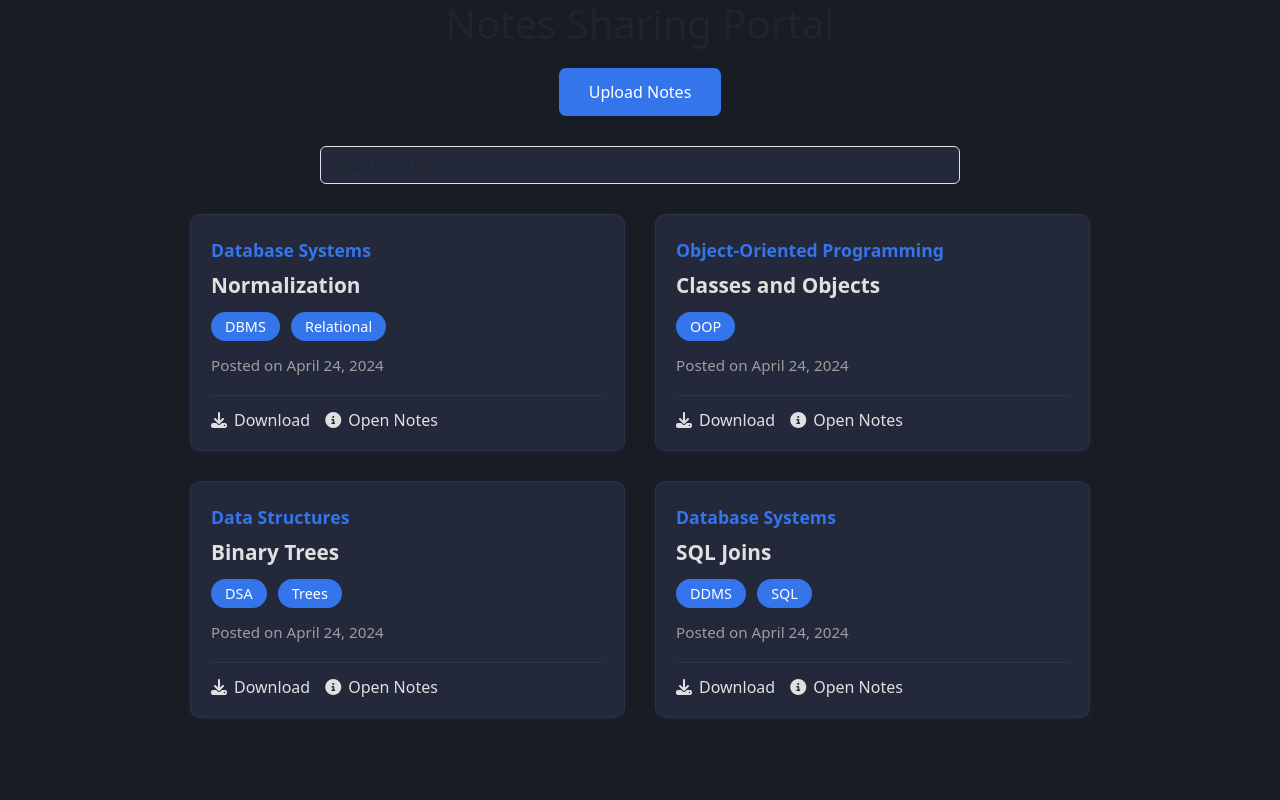
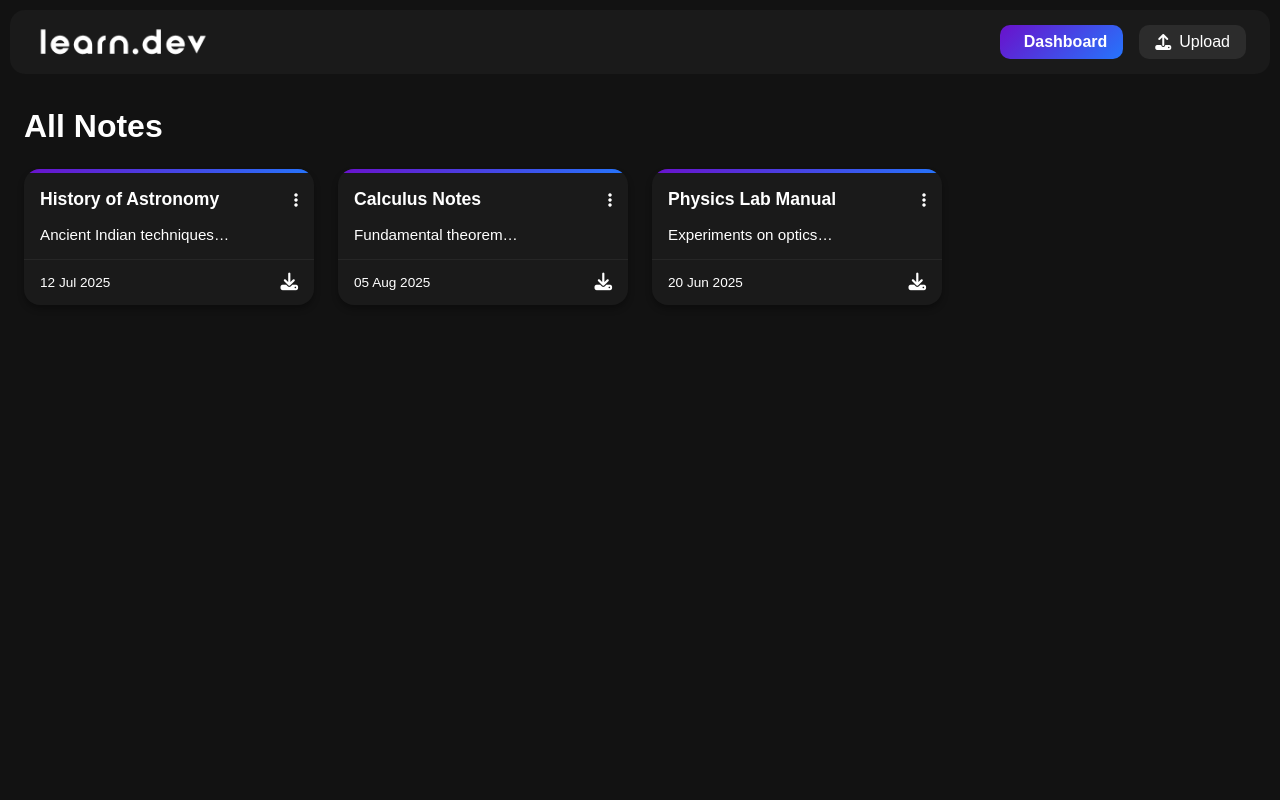
Before and after one commit to Divyanshu-0707/Notes-Sharing-Portal, a PHP site: page /index.html in a window 1280 px wide. Run offline with PHP 8.4, Linux system fonts and the light colour scheme.

Commit message:
Upload Works and Deletion as well

```diff
--- a/index.html
+++ b/index.html
@@ -1,93 +1,101 @@
 <!DOCTYPE html>
-<html>
+<html lang="en">
 <head>
+  <meta charset="utf-8">
   <title>Notes Sharing Portal</title>
   <link rel="stylesheet" href="styles.css">
-    <link href="https://cdn.jsdelivr.net/npm/bootstrap@5.3.0/dist/css/bootstrap.min.css" rel="stylesheet">
-    <link rel="stylesheet" href="https://cdnjs.cloudflare.com/ajax/libs/font-awesome/6.4.2/css/all.min.css">
+  <link rel="stylesheet"
+    href="https://cdnjs.cloudflare.com/ajax/libs/font-awesome/6.4.2/css/all.min.css">
 </head>
 <body>
-    <h1>Notes Sharing Portal</h1>
-    <button id="uploadBtn" data-bs-toggle="modal" data-bs-target="#uploadModal">Upload Notes</button>
-    <div class="search-filter">
-        <input type="text" class="form-control search-bar" placeholder="Search notes">
+  <div class="app-container">
+    <nav class="topnav">
+      <img src="images/logo.png" alt="Logo" class="logo">
+      <ul>
+        <li class="nav-item active" data-target="homeView">
+          <i class="fa-solid fa-grid"></i><span>Dashboard</span>
+        </li>
+        <li class="nav-item" data-target="uploadView">
+          <i class="fa-solid fa-upload"></i><span>Upload</span>
+        </li>
+      </ul>
+    </nav>
 
+    <main class="main-content">
+      <!-- HOME VIEW with multiple cards -->
+      <section id="homeView" class="view active">
+        <div class="page-header">
+          <h1>All Notes</h1>
         </div>
-    <div class="notes-list">
+        <div class="dashboard-grid">
+          <!-- repeat this block to preview UI -->
           <div class="note-card">
-            <div class="note-header">Database Systems</div>
-            <div class="note-title">Normalization</div>
-            <div class="note-tags">
-                <span class="tag">DBMS</span>
-                <span class="tag">Relational</span>
+            <div class="note-card-header">
+              <span class="note-title">History of Astronomy</span>
+              <i class="fa-solid fa-ellipsis-vertical"></i>
             </div>
-            <div class="note-date">Posted on April 24, 2024</div>
-            <div class="note-actions">
-                <button><i class="fa-solid fa-download"></i> Download</button>
-                <button><i class="fa-solid fa-circle-info"></i> Open Notes</button>
+            <p class="note-desc">Ancient Indian techniques…</p>
+            <div class="note-footer">
+              <span class="note-date">12 Jul 2025</span>
+              <button class="btn-ghost"><i class="fa-solid fa-download"></i></button>
             </div>
-            <div class="note-space"></div>
           </div>
           <div class="note-card">
-            <div class="note-header">Object-Oriented Programming</div>
-            <div class="note-title">Classes and Objects</div>
-            <div class="note-tags">
-                <span class="tag">OOP</span>
+            <div class="note-card-header">
+              <span class="note-title">Calculus Notes</span>
+              <i class="fa-solid fa-ellipsis-vertical"></i>
             </div>
-            <div class="note-date">Posted on April 24, 2024</div>
-            <div class="note-actions">
-                <button><i class="fa-solid fa-download"></i> Download</button>
-                <button><i class="fa-solid fa-circle-info"></i> Open Notes</button>
+            <p class="note-desc">Fundamental theorem…</p>
+            <div class="note-footer">
+              <span class="note-date">05 Aug 2025</span>
+              <button class="btn-ghost"><i class="fa-solid fa-download"></i></button>
             </div>
-            <div class="note-space"></div>
           </div>
           <div class="note-card">
-            <div class="note-header">Data Structures</div>
-            <div class="note-title">Binary Trees</div>
-            <div class="note-tags">
-                <span class="tag">DSA</span>
-                <span class="tag">Trees</span>
+            <div class="note-card-header">
+              <span class="note-title">Physics Lab Manual</span>
+              <i class="fa-solid fa-ellipsis-vertical"></i>
             </div>
-            <div class="note-date">Posted on April 24, 2024</div>
-            <div class="note-actions">
-                <button><i class="fa-solid fa-download"></i> Download</button>
-                <button><i class="fa-solid fa-circle-info"></i> Open Notes</button>
-            </div>
-            <div class="note-space"></div>
-        </div>
-        <div class="note-card">
-            <div class="note-header">Database Systems</div>
-            <div class="note-title">SQL Joins</div>
-            <div class="note-tags">
-                <span class="tag">DDMS</span>
-                <span class="tag">SQL</span>
-            </div>
-            <div class="note-date">Posted on April 24, 2024</div>
-            <div class="note-actions">
-                <button><i class="fa-solid fa-download"></i> Download</button>
-                <button><i class="fa-solid fa-circle-info"></i> Open Notes</button>
-            </div>
-            <div class="note-space"></div>
-        </div>
-    </div>
-
-    <div class="modal fade" id="uploadModal" tabindex="-1" aria-labelledby="uploadModalLabel" aria-hidden="true">
-      <div class="modal-dialog">
-        <div class="modal-content">
-          <div class="modal-header">
-            <h5 class="modal-title" id="uploadModalLabel">Upload Notes</h5>
-            <button type="button" class="btn-close" data-bs-dismiss="modal" aria-label="Close"></button>
-          </div>
-          <div class="modal-body">
-            <input type="file" class="form-control">
-          </div>
-          <div class="modal-footer">
-            <button type="button" class="btn btn-primary">Upload</button>
-            <button type="button" class="btn btn-secondary" data-bs-dismiss="modal">Close</button>
+            <p class="note-desc">Experiments on optics…</p>
+            <div class="note-footer">
+              <span class="note-date">20 Jun 2025</span>
+              <button class="btn-ghost"><i class="fa-solid fa-download"></i></button>
             </div>
           </div>
         </div>
+      </section>
+
+      <!-- UPLOAD VIEW -->
+      <section id="uploadView" class="view">
+        <div class="page-header">
+          <h1>Upload a Note</h1>
         </div>
-    <script src="https://cdn.jsdelivr.net/npm/bootstrap@5.3.0/dist/js/bootstrap.bundle.min.js"></script>
+        <div class="upload-panel">
+          <form id="uploadForm" action="upload.php" method="post" enctype="multipart/form-data">
+            <div class="file-group">
+              <input type="file" id="noteFile" name="noteFile" accept="application/pdf" required>
+              <label for="noteFile" class="file-label">
+                <i class="fa-solid fa-file-upload"></i> Choose PDF
+              </label>
+              <span class="file-selected">No file chosen</span>
+            </div>
+            <div class="form-group">
+              <label for="noteTitle">Title</label>
+              <input type="text" id="noteTitle" name="title" placeholder="Enter note title" required>
+            </div>
+            <div class="form-group">
+              <label for="noteDesc">Description</label>
+              <textarea id="noteDesc" name="description" rows="4"
+                placeholder="Enter a brief description" required></textarea>
+            </div>
+            <button type="submit" class="btn-gradient">
+              <i class="fa-solid fa-paper-plane"></i> Upload
+            </button>
+          </form>
+        </div>
+      </section>
+    </main>
+  </div>
+  <script src="scripts.js"></script>
 </body>
 </html>
--- a/styles.css
+++ b/styles.css
@@ -1,189 +1,243 @@
-/* styles.css */
+* {
+  box-sizing: border-box;
+  margin: 0;
+  padding: 0;
+}
 html, body {
-    background: #181c24 !important;
+  width: 100%;
+  height: 100%;
+  background-color: #121212;
+  color: #FFFFFF;
+  font-family: 'Segoe UI Variable', sans-serif;
 }
-body {
-    color: #e0e0e0;
-    font-family: Arial, sans-serif;
-    margin: 0;
-    padding: 0;
-    min-height: 100vh;
+.app-container {
+  display: flex;
+  flex-direction: column;
+  height: 100vh;
 }
-h1 {
-    text-align: center;
-    margin-top: 40px;
-    color: #3575ec;
-    font-size: 2.5rem;
+.topnav {
+  background-color: #1A1A1A;
+  padding: 12px 24px;
+  display: flex;
+  align-items: center;
+  margin: 10px;
+  border-radius: 15px;
 }
-#uploadBtn {
-    display: block;
-    margin: 20px auto 30px auto;
-    background: #3575ec;
-    color: #fff;
-    border: none;
-    padding: 12px 30px;
-    border-radius: 7px;
-    font-size: 1rem;
-    cursor: pointer;
+.logo {
+  height: 40px;
+  width: auto;
+  margin-right: 16px;
 }
-.search-filter {
-    display: flex;
-    justify-content: center;
-    align-items: center;
-    margin-bottom: 30px;
-    position: relative;
+.topnav ul {
+  display: flex;
+  list-style: none;
+  gap: 16px;
+  margin-left: auto;
 }
-.search-bar {
-    width: 320px;
-    max-width: 50vw;
-    font-size: 1.1rem;
-    padding: 13px 20px;
-    border-radius: 30px;
-    border: 1.5px solid #3575ec;
-    background: #23283a;
-
-    color: #e0e0e0;
-    box-shadow: 0 4px 12px rgba(53, 117, 236, 0.08);
-    outline: none;
-    transition: all 0.3s ease;
+.nav-item {
+  display: flex;
+  align-items: center;
+  gap: 8px;
+  padding: 8px 16px;
+  border-radius: 10px;
+  background-color: #2C2C2C;
+  color: #FFFFFF;
+  cursor: pointer;
+  transition: background 0.2s, color 0.2s;
 }
-.search-bar::placeholder {
-    color: #b0b0b0;
-    opacity: 1;
+.nav-item:hover {
+  background-color: #373737;
 }
-.search-bar:focus {
-    border: 2px solid #3575ec;
-    box-shadow: 0 6px 16px rgba(53, 117, 236, 0.15);
+.nav-item.active {
+  background-image: linear-gradient(135deg, #6a11cb, #2575fc);
+  color: #FFFFFF;
+  font-weight: 600;
 }
-.search-icon {
-    position: absolute;
-    right: 10px;
-    top: 50%;
-    transform: translateY(-50%);
-    color: #3575ec;
-    font-size: 1.3rem;
-    pointer-events: none;
+.main-content {
+  flex: 1;
+  overflow-y: auto;
+  padding: 24px;
+  background-color: #121212;
 }
-.notes-list {
-    display: grid;
-    grid-template-columns: 1fr 1fr;
-    gap: 30px;
-    max-width: 900px;
-    margin: 0 auto 40px auto;
+.page-header {
+  display: flex;
+  justify-content: space-between;
+  align-items: center;
+  margin-bottom: 24px;
+}
+.page-header h1 {
+  font-size: 2rem;
+  color: #FFFFFF;
+  margin: 0;
+}
+.filter-pills {
+  display: flex;
+  gap: 12px;
+}
+.pill {
+  padding: 6px 14px;
+  border-radius: 10px;
+  background-color: rgba(255, 255, 255, 0.05);
+  color: #FFFFFF;
+  cursor: pointer;
+  transition: background 0.2s, color 0.2s;
+}
+.pill:hover {
+  background-color: rgba(255, 255, 255, 0.1);
+}
+.pill.active {
+  background-image: linear-gradient(135deg, #6a11cb, #2575fc);
+  color: #FFFFFF;
+  font-weight: 600;
+}
+.dashboard-grid {
+  display: grid;
+  grid-template-columns: repeat(auto-fill, minmax(240px, 1fr));
+  gap: 24px;
 }
 .note-card {
-    background: #23283a;
-    border: 1px solid #2d3448;
-    border-radius: 10px;
-    padding: 22px 20px 0 20px;
-    box-shadow: 0 2px 8px rgba(53, 117, 236, 0.07);
-    display: flex;
-    flex-direction: column;
-    min-height: 220px;
+  background-color: #1A1A1A;
+  border-radius: 16px;
+  overflow: hidden;
+  box-shadow: 0px 4px 6px rgba(0, 0, 0, 0.3);
+  display: flex;
+  flex-direction: column;
 }
-.note-header {
-    color: #3575ec;
-    font-weight: bold;
-    font-size: 1.1rem;
-    margin-bottom: 7px;
+.note-card::before {
+  content: '';
+  height: 4px;
+  width: 100%;
+  background-image: linear-gradient(135deg, #6a11cb, #2575fc);
+  display: block;
+}
+.note-card-header {
+  padding: 16px;
+  display: flex;
+  justify-content: space-between;
+  align-items: center;
 }
 .note-title {
-    font-size: 1.3rem;
-    font-weight: bold;
-    margin-bottom: 10px;
-    color: #e0e0e0;
+  font-size: 1.1rem;
+  font-weight: 600;
+  color: #FFFFFF;
+  margin: 0;
 }
-.note-tags {
-    margin-bottom: 10px;
+.note-desc {
+  flex: 1;
+  padding: 0 16px 16px;
+  font-size: 0.95rem;
+  color: #FFFFFF;
 }
-.tag {
-    display: inline-block;
-    background: #3575ec;
-    color: #fff;
-    border-radius: 15px;
-    padding: 4px 14px;
-    font-size: 0.9rem;
-    margin-right: 7px;
-    margin-bottom: 3px;
+.note-footer {
+  padding: 12px 16px;
+  display: flex;
+  justify-content: space-between;
+  align-items: center;
+  border-top: 1px solid rgba(255, 255, 255, 0.05);
 }
 .note-date {
-    color: #9e9e9e;
-    font-size: 0.95rem;
-    margin-bottom: 18px;
+  font-size: 0.85rem;
+  color: #FFFFFF;
 }
-.note-actions {
-    border-top: 1px solid #2d3448;
-    margin-top: auto;
-    padding-top: 12px;
-    display: flex;
-    gap: 15px;
+.btn-ghost {
+  background: transparent;
+  border: none;
+  color: #FFFFFF;
+  font-size: 1.1rem;
+  cursor: pointer;
+  transition: color 0.2s;
 }
-.note-actions button {
-    background: none;
-    border: none;
-    color: #e0e0e0;
-    font-size: 1rem;
-    cursor: pointer;
-    padding: 0;
-    display: flex;
-    align-items: center;
-    gap: 7px;
-    transition: color 0.2s;
+.btn-ghost:hover {
+  color: #FFFFFF;
 }
-.note-actions button:hover {
-    color: #3575ec;
+.upload-panel {
+  background-color: #1A1A1A;
+  padding: 32px;
+  border-radius: 15px;
+  box-shadow: 0px 4px 6px rgba(0, 0, 0, 0.6);
+  max-width: 560px;
+  margin: 0 auto;
 }
-.note-space {
-    height: 18px;
+.form-group {
+  display: flex;
+  flex-direction: column;
+  font-family: 'Segoe UI', Tahoma, Geneva, Verdana, sans-serif;
+  margin-bottom: 20px;
 }
-.modal-content {
-    background-color: #23283a;
-    color: #e0e0e0;
-    border: 1px solid #2d3448;
+.upload-panel label {
+  margin-bottom: 8px;
+  color: #FFFFFF;
+  font-size: 0.95rem;
 }
-.modal-header {
-    border-bottom: 1px solid #2d3448;
+.upload-panel input,
+.upload-panel textarea {
+  padding: 12px;
+  border-radius: 3px;
+  border: 1px solid #333333;
+  background-color: #222222;
+  color: #FFFFFF;
+  transition: border-color 0.2s, box-shadow 0.2s;
 }
-.modal-title {
-    color: #3575ec;
+.upload-panel input:focus,
+.upload-panel textarea:focus {
+  outline: none;
+  border-color: #2575fc;
+  box-shadow: 0 0 0 3px rgba(37, 117, 252, 0.3);
 }
-.modal-body {
-    color: #e0e0e0;
+.btn-gradient {
+  display: inline-flex;
+  align-items: center;
+  gap: 8px;
+  padding: 12px 24px;
+  background-image: linear-gradient(135deg, #6a11cb, #2575fc);
+  color: #FFFFFF;
+  font-weight: 600;
+  border: none;
+  border-radius: 3px;
+  cursor: pointer;
+  transition: opacity 0.2s;
 }
-.modal-footer {
-    border-top: 1px solid #2d3448;
+.btn-gradient:hover {
+  opacity: 0.85;
 }
-.btn-primary {
-    background-color: #3575ec;
-    color: #fff;
-    border: none;
+.file-group {
+  display: flex;
+  align-items: center;
+  gap: 12px;
+  padding: 12px;
+  background-color: #1A1A1A;
+  border: 1px solid rgba(255,255,255,0.1);
+  border-radius: 12px;
+  margin-bottom: 20px;
 }
-.btn-primary:hover {
-    background-color: #285dc8;
+.file-group input[type="file"] {
+  display: none;
 }
-.btn-secondary {
-    background-color: #23283a;
-    color: #e0e0e0;
-    border: none;
+.file-label {
+  display: inline-flex;
+  align-items: center;
+  gap: 8px;
+  padding: 8px 16px;
+  background-image: linear-gradient(135deg, #6a11cb, #2575fc);
+  color: #FFFFFF;
+  border-radius: 999px;
+  cursor: pointer;
+  transition: opacity 0.2s;
 }
-.btn-secondary:hover {
-    background-color: #2d3448;
+.file-label:hover {
+  opacity: 0.8;
 }
-.form-control {
-    background-color: #23283a !important;
-    color: #e0e0e0 !important;
-    border: 1.5px solid #3575ec;
-    border-radius: 30px;
-    box-shadow: none;
+.file-selected {
+  color: #CCCCCC;
+  font-size: 0.95rem;
+  overflow: hidden;
+  text-overflow: ellipsis;
+  white-space: nowrap;
 }
-.form-control:focus {
-    background-color: #23283a !important;
-    color: #e0e0e0 !important;
-    border: 2px solid #3575ec;
-    box-shadow: 0 6px 16px rgba(53, 117, 236, 0.15);
+
+.view {
+  display: none;
 }
-@media (max-width: 900px) {
-    .notes-list {
-        grid-template-columns: 1fr;
-    }
+.view.active {
+  display: block;
 }
```
Also changed, not shown: db_config.php (added, +11 -0 lines), delete.php (added, +19 -0 lines), index.php (added, +133 -0 lines), schema.sql (added, +10 -0 lines), scripts.js (added, +16 -0 lines), upload.php (added, +28 -0 lines), changelog.txt, images/logo.png (added). Lines whose indentation alone changed are shown as unchanged.
